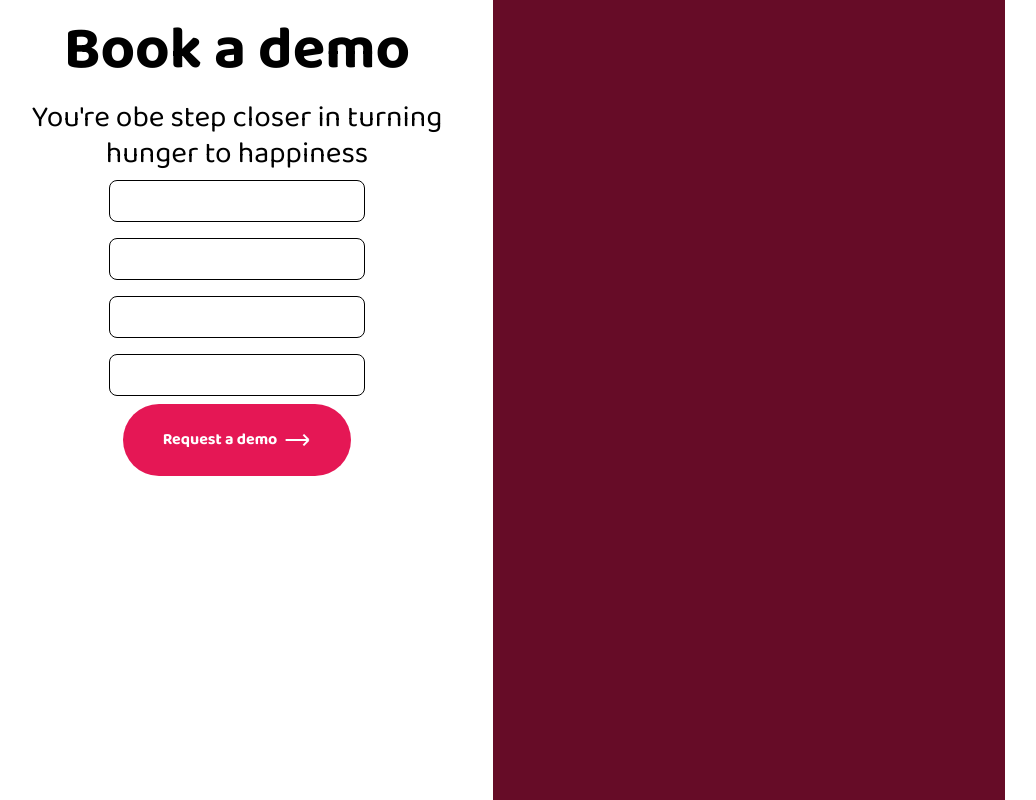
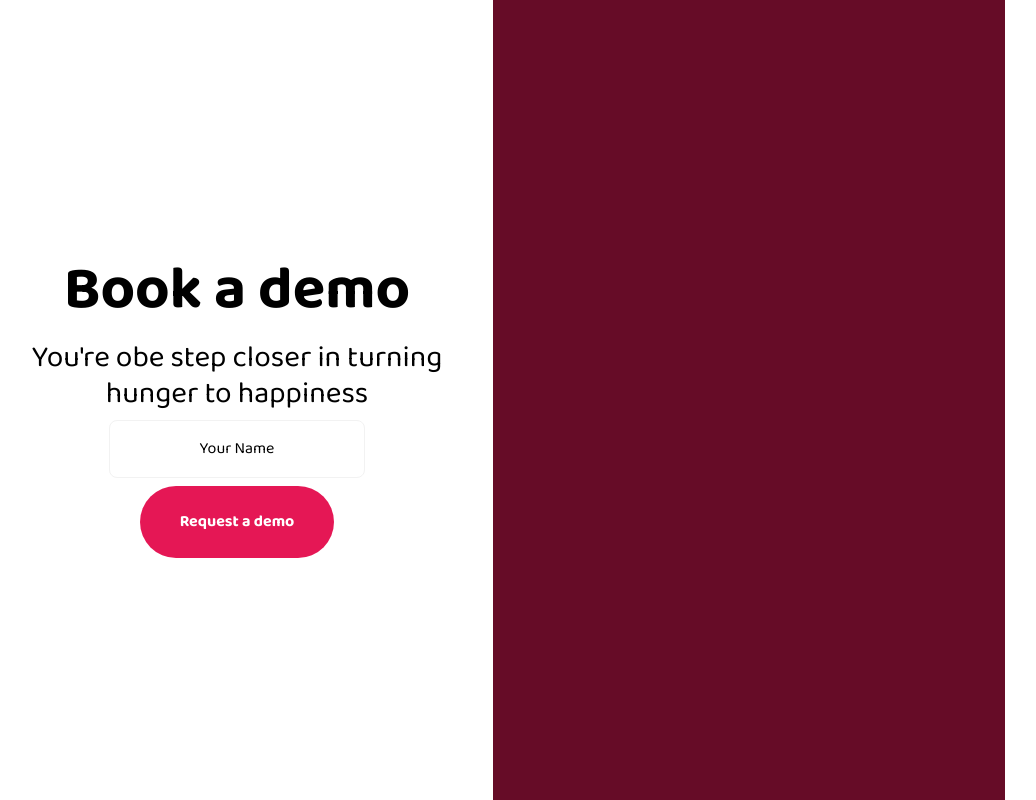
Before and after one commit to dyno-verse/frontend-main, a Nuxt app: page /book-a-demo in a window 1280 px wide. Shown: the whole page, without its empty margins (147-1183 px from the left). Built offline with nearby package versions, Linux system fonts and the light colour scheme.

Commit message:
added new chnages

```diff
--- a/components/units/Button.vue
+++ b/components/units/Button.vue
@@ -3,7 +3,7 @@
     <button :class="buttonStyles">
       <div class="flex flex-row space-x-2">
         <p>{{ props.label }}</p>
-        <img src="imgs/ic-arrow.svg">
+<!--        <img src="imgs/ic-arrow.svg">-->
       </div>
     </button>
   </div>
--- a/nuxt.config.ts
+++ b/nuxt.config.ts
@@ -5,8 +5,8 @@ import {resolve} from "node:path"
 // @ts-ignore
 export default defineNuxtConfig({
     app: {
-        baseURL: '/web-frontend/',
-        // baseURL: '',
+        // baseURL: '/web-frontend/',
+        baseURL: '',
         head: {
             charset: 'utf-8',
             viewport: 'width=device-width, initial-scale=1',
--- a/pages/book-a-demo.vue
+++ b/pages/book-a-demo.vue
@@ -1,21 +1,23 @@
 <template>
   <div class="w-full">
     <SectionWrapper>
-      <div class="flex justify-center flex-row align-middle">
-        <div class="md:w-1/2">
-          <div class="flex flex-col text-center">
+      <div class="flex justify-center flex-row min-h-screen max-h-fit">
+        <div class="md:w-1/2 align-middle">
+          <div class="flex flex-col text-center align-middle mt-60">
             <LeadTitle label="Book a demo"></LeadTitle>
             <p class="text-3xl">You're obe step closer in turning</p>
             <p class="text-3xl">hunger to happiness</p>
 
             <div class="flex flex-col w-full items-center">
-              <input type="text" class="border w-1/2 rounded-lg p-2 my-2">
-              <input type="text" class="border w-1/2 rounded-lg p-2 my-2">
-              <input type="text" class="border w-1/2 rounded-lg p-2 my-2">
-              <input type="text" class="border w-1/2 rounded-lg p-2 my-2">
+              <form class="w-full">
+                <div>
+                  <input id="name" type="text" class="border border-neutral-100 focus:border-red-600 w-1/2 rounded-lg p-4 my-2">
+                  <label for="name" class="float-left">Your Name</label>
+                </div>
+              </form>
             </div>
 
-            <Button :label="'Request a demo'" :type="ButtonTypes.Primary" class="w-full"/>
+            <Button :label="'Request a demo'" :type="ButtonTypes.Primary" class="w-120"/>
           </div>
         </div>
         <div class="md:w-1/2 bg-red-800 max-h-fit min-h-screen">
@@ -33,5 +35,30 @@ import {ButtonTypes} from "~/components/Constants";
 </script>
 
 <style scoped>
+form > div {
+  position: relative;
+}
+
+form > div > label {
+  position: absolute;
+}
+
+form label {
+  position: absolute;
+  top: 25px;
+  bottom: 0;
+  left: 0;
+  width: 100%;
+  transition: 0.2s;
+}
+
+form input:focus + label {
+  /*top: 100%;*/
+  margin-top: -16px;
+  margin-left: -10px;
+  transform: scale(0.7);
+
+}
+
 
 </style>
```
